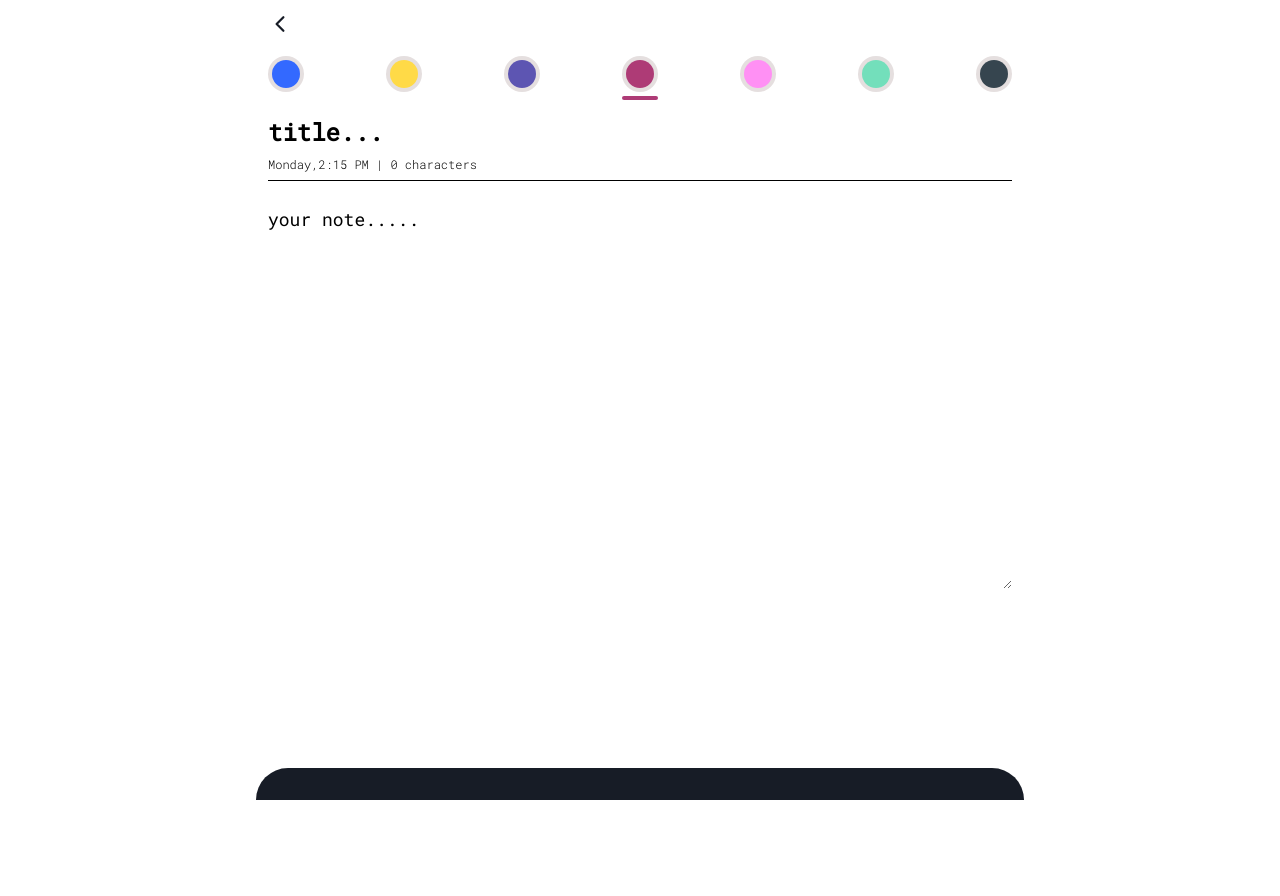
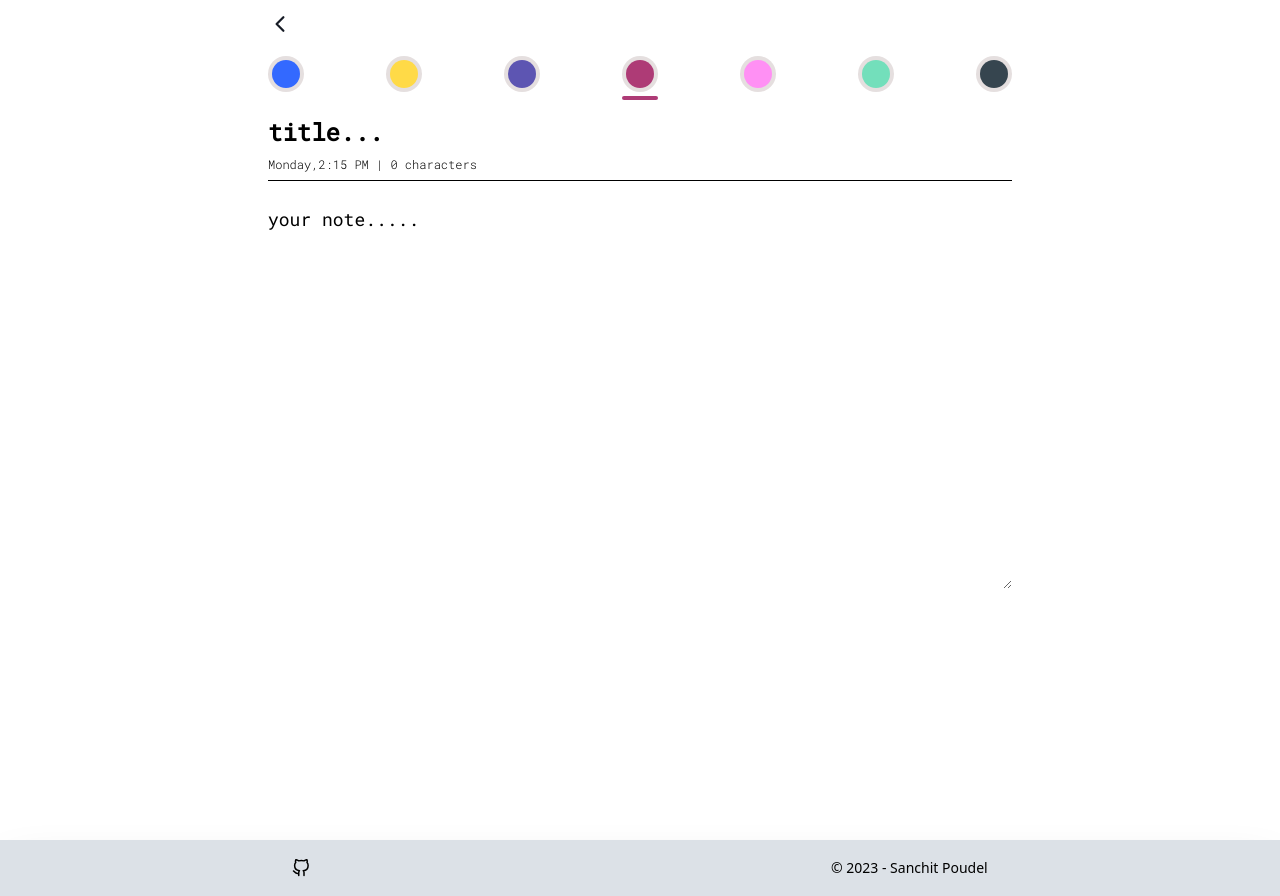
Before and after one commit to poudelsanchit/Notes, a React (Vite) app: page /addnote in a window 1280 px wide. Before the commit the page ends 800 px from the top, so only its background shows below. Built offline with nearby package versions, Linux system fonts and the light colour scheme.

Commit message:
feat: :art:

```diff
--- a/src/App.jsx
+++ b/src/App.jsx
@@ -7,6 +7,7 @@ import { useEffect, useState } from "react"
 import { nanoid } from "nanoid"
 import EditNotes from "./Pages/EditNotes"
 import SplashScreen from "./Pages/SplashScreen"
+import BottomNavBar from "./Components/BottomNavBar"
 
 // const getLocalItems=()=>{
 
@@ -67,15 +68,18 @@ setNotes(newnotes);
 const [searchText,setSearchText]= useState('');
 console.log(notes);
 
+
   return (
-    <div className="w-full bg-text-primary dark:bg-primary  overflow-hidden">
+    <div className="w-full bg-text-primary dark:bg-primary">
        <Routes>
        <Route index element={<SplashScreen/>} />
       <Route path='/home' element={<Notes notes={notes.filter((note)=>note.text.toLowerCase().includes(searchText))} handleDeleteNote={deleteNote} handleSearch={setSearchText}/>} />
-      <Route path="/addnote" element={<AddNotes  setNotes={setNotes} />}/>
+      <Route path="/addnote" element={<AddNotes setNotes={setNotes} />}/>
       <Route path="/editnote/:noteid" element={<EditNotes  handleEditNote={handleEditNote} data={notes}/>}/>
 
       </Routes>
+      <BottomNavBar/>
+
     </div>
 
 
--- /dev/null
+++ b/src/Components/BottomNavBar.jsx
@@ -0,0 +1,16 @@
+import React from 'react'
+import {FiGithub} from 'react-icons/fi'
+const BottomNavBar = () => {
+  return (
+    <div className='dark:bg-[#171c26] bg-[#dce1e7] shadow-2xl dark:text-[#ffffff] text-primary-light font-roboto h-14 flex items-center px-8 justify-around mt-10'>
+        <a  href='https://github.com/poudelsanchit/FixtureHub' target='_blank'>
+        <FiGithub className='text-lg cursor-pointer'/>
+
+        </a>
+     <div className='text-sm'>© 2023 - Sanchit Poudel</div>
+
+    </div>
+  )
+}
+
+export default BottomNavBar
--- a/src/Components/Header.jsx
+++ b/src/Components/Header.jsx
@@ -11,7 +11,8 @@ const Header = ({handleSearch}) => {
 
   return (
     <>
-    <div className='flex flex-col p-3 top-0 sticky dark:bg-primary bg-[#ffffff] shadow-sm'>
+    <div className='top-0 sticky z-50 flex items-center justify-center'>
+    <div className='flex flex-col p-3 lg:w-11/12 md:w-4/5 w-full  dark:bg-primary bg-[#ffffff] shadow-sm'>
     <div className='font-Montserrat font-medium text-3xl flex justify-between ' >
         <div className='font-Montserrat font-semibold text-[#000000] dark:text-[#f2f5fa] cursor-pointer' onClick={navigateToHome} >
           <img src={Logo} alt=""  className='w-9'/>
@@ -20,6 +21,8 @@ const Header = ({handleSearch}) => {
     </div>
     <SearchBox handleSearch={handleSearch}/>
     </div>
+    </div>
+
 
     </>
 
--- a/src/Pages/AddNotes.jsx
+++ b/src/Pages/AddNotes.jsx
@@ -65,6 +65,7 @@ const AddNotes = ({setNotes,data}) => {
     }
     const [theme,setTheme]=useState('');
     useEffect(()=>{
+      window.scrollTo({top: 0, left: 0, behavior: 'smooth'})
      const indexForColor = Math.floor(Math.random()*7 )
      setColor(colors[indexForColor].color);
      setTextColor(colors[indexForColor].textcolor);
@@ -83,6 +84,8 @@ const AddNotes = ({setNotes,data}) => {
 
       const localtheme=localStorage.getItem('theme');
        setTheme(localtheme);
+       const html = document.querySelector('html');
+       html.classList.add(localtheme);
     },[]);
 
     return (
@@ -125,8 +128,8 @@ const AddNotes = ({setNotes,data}) => {
 
       </div>
 
-        <div className='dark:bg-[#171c26] bg-[#171c26] bottom-0 fixed h-min p-4 rounded-t-[2rem] w-full md:w-3/5'>
-      {/* <div className='flex justify-between '>
+        {/*  <div className='dark:bg-[#171c26] bg-[#171c26] bottom-0 fixed h-min p-4 rounded-t-[2rem] w-full md:w-3/5'>
+     <div className='flex justify-between '>
       { colors.map((notes,index)=>(
           <div className='flex flex-col items-center gap-1'>
              <div className='w-9 h-9 rounded-full dark:bg-[#212734] bg-[#212734]  flex items-center justify-center'>
@@ -137,9 +140,10 @@ const AddNotes = ({setNotes,data}) => {
 
                  ))
           }
-      </div> */}
+      </div>
 
           </div>
+          */}
 
 
       </div>
--- a/src/Pages/EditNotes.jsx
+++ b/src/Pages/EditNotes.jsx
@@ -89,7 +89,9 @@ const EditNotes = ({handleEditNote,data}) => {
 
     //  }
     // }
+
   useEffect(()=>{
+    window.scrollTo({top:0,left:0,behavior:'smooth'})
     for (let index = 0; index < noteslen; index++) {
       if(newId==data[index].id)
       {
@@ -104,7 +106,9 @@ const EditNotes = ({handleEditNote,data}) => {
     setTextColor(noteTextColor)
     setNote(notetext);
     setTitle(noteTitle);
-
+    const localtheme=localStorage.getItem('theme');
+    const html = document.querySelector('html');
+    html.classList.add(localtheme);
 
 
   },[])
--- a/src/Pages/Notes.jsx
+++ b/src/Pages/Notes.jsx
@@ -4,15 +4,19 @@ import { nanoid  } from 'nanoid';
 import NoteItem from '../Components/NoteItem';
 import FloatingActionButton from '../Components/FloatingActionButton';
 import { useEffect } from 'react';
+import BottomNavBar from '../Components/BottomNavBar';
 const Notes = ({notes,handleDeleteNote,handleSearch}) => {
 
   var noteslen=Object.entries(notes).length;
 
    return (
-    <div className='flex justify-center min-h-screen w-screen'>
+    <>
+    <Header handleSearch={handleSearch}/>
+
+
+     <div className='flex justify-center min-h-screen w-screen'>
       <div className='lg:w-11/12 md:w-4/5 w-full  text-text-primary bg-[#ffffff] dark:bg-primary'>
 
-              <Header handleSearch={handleSearch}/>
               <div className='grid grid-cols-2 mr-3'>
               { noteslen!==0?
               null:<NoteItem id={'Vn2XTNmVAzHlXRHMSq5q5'} color={'#3358ff'}  note_title={'Let\'s Create your first note!!'} note_text={'Click on the plus button on the right bottom corner 🙂'}  handleDeleteNote={handleDeleteNote} />
@@ -31,6 +35,7 @@ const Notes = ({notes,handleDeleteNote,handleSearch}) => {
     </div>
 
     </div>
+     </>
 
 
   )
```
